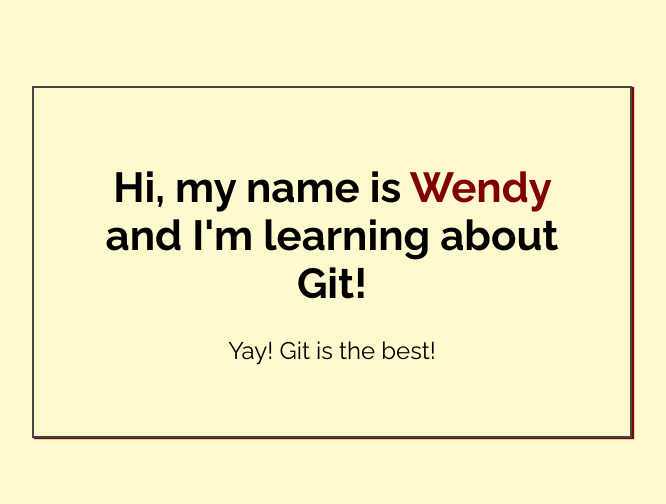
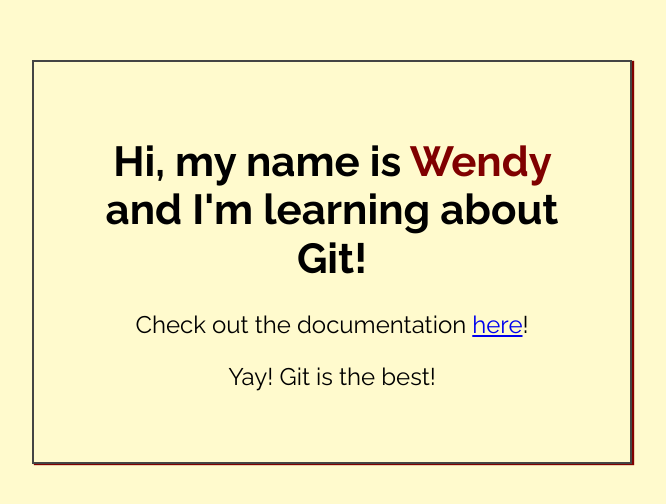
Before and after one commit to codewendy/Learning-Git, a plain HTML site: page index.html in a window 1280 px wide. Shown: the part 138-642 px from the top of the page, without its empty margins (308-974 px from the left). Drawn offline with Linux system fonts and the light colour scheme.

Commit message:
Update index.html

```diff
--- a/index.html
+++ b/index.html
@@ -15,7 +15,7 @@
 
     <div class="greeting">
         <h1>Hi, my name is <span class="highlight">Wendy</span> and I'm learning about Git! </h1>
-
+         <p> Check out the documentation <a href="https//www.git-scm.com/doc">here</a>!</p>
         <p>Yay! Git is the best!</p>
     </div>
 
```
